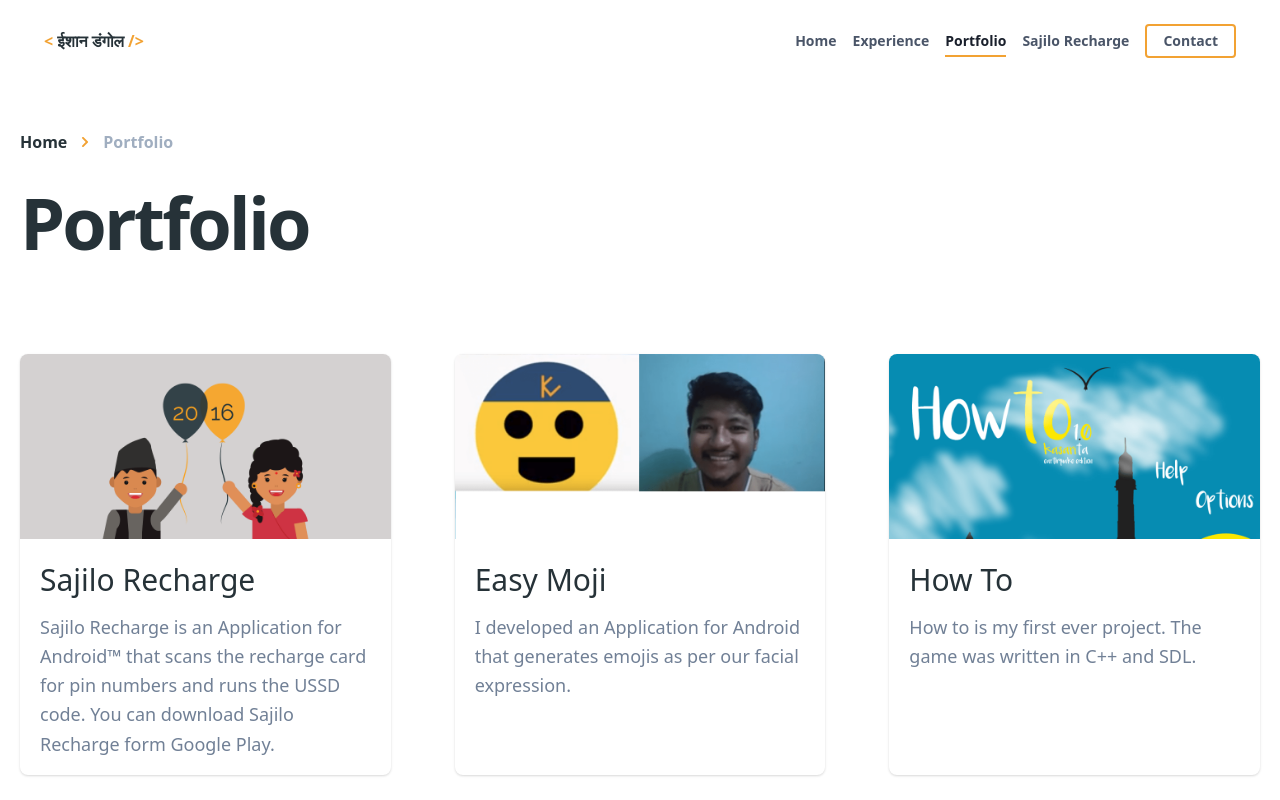
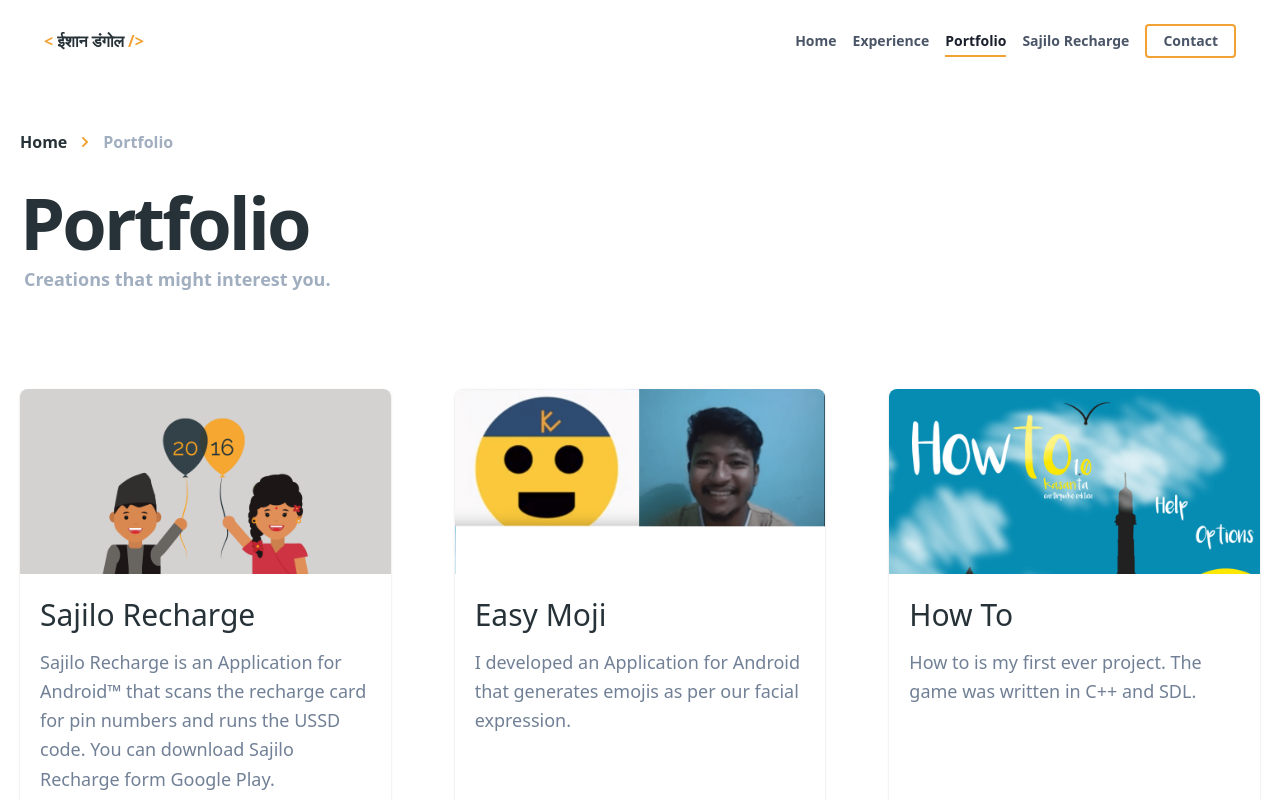
Before and after one commit to ishandongol/ishandongol.github.io, a Next.js app: page /portfolio in a window 1280 px wide. Shown: the top 800 px of the page. Built offline with nearby package versions, Linux system fonts and the light colour scheme.

Commit message:
[SUBTITLES]

```diff
--- a/pages/contact/index.tsx
+++ b/pages/contact/index.tsx
@@ -17,7 +17,7 @@
                 {title:'Home',url:'/'},
                 {title:pageTitle,url:`/contact`},
               ]}/>
-           <PostTitle>{pageTitle}</PostTitle>
+           <PostTitle subTitle="Just a click away.">{pageTitle}</PostTitle>
            </Container>
        </Layout>
        </>
--- a/pages/experience/index.tsx
+++ b/pages/experience/index.tsx
@@ -28,7 +28,7 @@
                   {title:'Home',url:'/'},
                   {title:pageTitle,url:`/experience`},
                ]}/>
-               <PostTitle>{pageTitle}</PostTitle>
+               <PostTitle subTitle="In beta version with constant improvement.">{pageTitle}</PostTitle>
                <div className="min-h-screen flex justify-center lg:my-24">
                   <div className="w-full mx-auto">
                      {data && data.map((exp,index) => {
--- a/pages/portfolio/index.tsx
+++ b/pages/portfolio/index.tsx
@@ -28,7 +28,7 @@
                 {title:'Home',url:'/'},
                 {title:pageTitle,url:`/portfolio`},
               ]}/>
-               <PostTitle>{pageTitle}</PostTitle>
+               <PostTitle subTitle="Creations that might interest you.">{pageTitle}</PostTitle>
           {allPosts.length > 0 && <MorePortfolio posts={all} />}
            </Container>
        </Layout>
```
